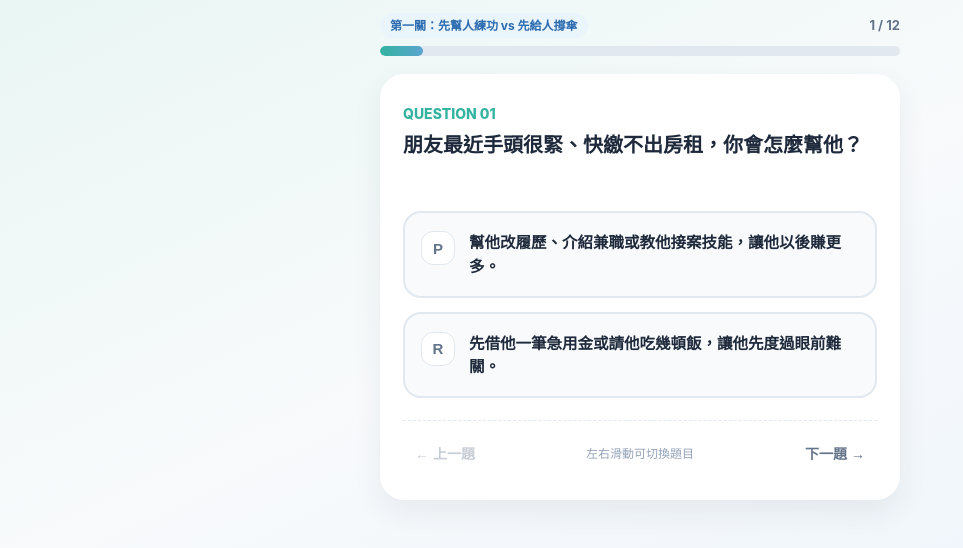
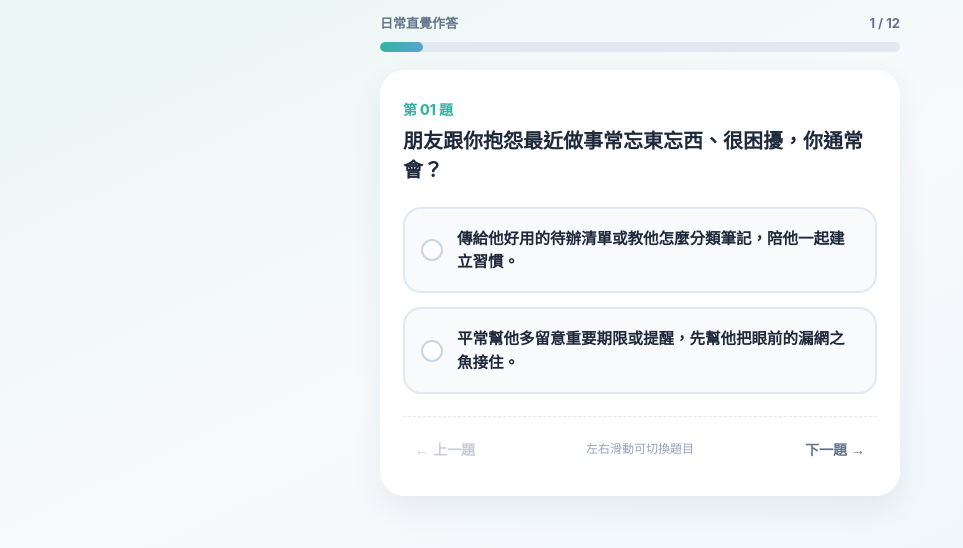
Before and after one commit to samally135-dot/social-investment, a plain HTML site: page index.html in a window 1280 px wide. Both pictures are taken after a click on the button "開始測驗（憑直覺作答）". Shown: the part 62-610 px from the top of the page, without its empty margins (0-963 px from the left). Drawn offline with Linux system fonts and the light colour scheme.

Commit message:
Update index.html

```diff
--- a/index.html
+++ b/index.html
@@ -125,34 +125,7 @@
     .hero-desc {
       font-size: 15px;
       color: var(--text-sub);
-      margin-bottom: 22px;
-    }
-
-    .dim-preview-grid {
-      display: grid;
-      grid-template-columns: 1fr 1fr;
-      gap: 10px;
       margin-bottom: 24px;
-    }
-
-    .dim-pill {
-      background: #F8FAFC;
-      border: 1px solid var(--border-soft);
-      border-radius: 14px;
-      padding: 12px;
-    }
-
-    .dim-pill-title {
-      font-size: 12px;
-      font-weight: 700;
-      color: var(--mint-dark);
-      margin-bottom: 4px;
-    }
-
-    .dim-pill-sub {
-      font-size: 13px;
-      font-weight: 600;
-      color: var(--text-main);
     }
 
     .btn-primary {
@@ -201,14 +174,6 @@
       margin-bottom: 8px;
     }
 
-    .stage-badge {
-      background: var(--sky-light);
-      color: #2B6CB0;
-      padding: 3px 10px;
-      border-radius: 999px;
-      font-size: 12px;
-    }
-
     .progress-track {
       width: 100%;
       height: 10px;
@@ -254,7 +219,7 @@
 
     .option-btn {
       display: flex;
-      align-items: flex-start;
+      align-items: center;
       gap: 14px;
       width: 100%;
       text-align: left;
@@ -272,25 +237,20 @@
       box-shadow: 0 6px 16px rgba(52, 179, 160, 0.16);
     }
 
-    .option-letter {
+    .option-dot {
       flex-shrink: 0;
-      width: 34px;
-      height: 34px;
-      border-radius: 12px;
+      width: 22px;
+      height: 22px;
+      border-radius: 999px;
       background: #FFFFFF;
-      border: 1.5px solid var(--border-soft);
-      display: flex;
-      align-items: center;
-      justify-content: center;
-      font-weight: 800;
-      font-size: 15px;
-      color: var(--text-sub);
+      border: 2px solid #CBD5E1;
+      transition: all 0.16s ease;
     }
 
-    .option-btn.selected .option-letter {
+    .option-btn.selected .option-dot {
       background: var(--mint-primary);
       border-color: var(--mint-primary);
-      color: #FFFFFF;
+      box-shadow: inset 0 0 0 4px #FFFFFF;
     }
 
     .option-copy {
@@ -568,29 +528,10 @@
   <section id="homeScreen" class="screen active">
     <div class="card">
       <span class="hero-badge">⏱️ 3 分鐘日常直覺測驗 · 共 12 題</span>
-      <h1 class="hero-title">面對需要幫忙的人，你是哪一種行動派？</h1>
+      <h1 class="hero-title">在日常小事裡，你是哪一種行動習慣？</h1>
       <p class="hero-desc">
-        不用背任何社會學理論！透過 12 個貼近日常的生活選擇題，測出你在「社會投資模型」中的 4 字母專屬角色卡與助人超能力。
+        不用想理論、也不用看任何字母提示，只要憑著平常遇到事情的第一直覺選出最像你的做法，最後就能揭曉你的專屬行動人格與角色卡。
       </p>
-
-      <div class="dim-preview-grid">
-        <div class="dim-pill">
-          <div class="dim-pill-title">第一關｜介入時機</div>
-          <div class="dim-pill-sub">P 提前練功 vs R 先給撐傘</div>
-        </div>
-        <div class="dim-pill">
-          <div class="dim-pill-title">第二關｜推動路徑</div>
-          <div class="dim-pill-sub">S 改好規則 vs I 一對一帶</div>
-        </div>
-        <div class="dim-pill">
-          <div class="dim-pill-title">第三關｜資源配置</div>
-          <div class="dim-pill-sub">E 人人有獎 vs T 集中弱勢</div>
-        </div>
-        <div class="dim-pill">
-          <div class="dim-pill-title">第四關｜價值目標</div>
-          <div class="dim-pill-sub">C 變強變厲害 vs W 活得有尊嚴</div>
-        </div>
-      </div>
 
       <button type="button" class="btn-primary" id="startBtn">開始測驗（憑直覺作答）</button>
     </div>
@@ -599,7 +540,7 @@
   <section id="quizScreen" class="screen">
     <div class="progress-wrap">
       <div class="progress-meta">
-        <span id="stageLabel" class="stage-badge">第一關：先練功 vs 先撐傘</span>
+        <span>日常直覺作答</span>
         <span id="progressText">1 / 12</span>
       </div>
       <div class="progress-track">
@@ -608,7 +549,7 @@
     </div>
 
     <div class="card question-box" id="questionCard">
-      <div class="q-number" id="qNumber">QUESTION 01</div>
+      <div class="q-number" id="qNumber">第 01 題</div>
       <h2 class="q-text" id="qText">題目載入中...</h2>
 
       <div class="options-list" id="optionsContainer"></div>
@@ -677,111 +618,87 @@
 <script>
   const QUESTIONS = [
     {
-      dim: 0,
-      stage: "第一關：先幫人練功 vs 先給人撐傘",
-      text: "朋友最近手頭很緊、快繳不出房租，你會怎麼幫他？",
+      text: "朋友跟你抱怨最近做事常忘東忘西、很困擾，你通常會？",
       options: [
-        { val: "P", text: "幫他改履歷、介紹兼職或教他接案技能，讓他以後賺更多。" },
-        { val: "R", text: "先借他一筆急用金或請他吃幾頓飯，讓他先度過眼前難關。" }
+        { val: "P", text: "傳給他好用的待辦清單或教他怎麼分類筆記，陪他一起建立習慣。" },
+        { val: "R", text: "平常幫他多留意重要期限或提醒，先幫他把眼前的漏網之魚接住。" }
       ]
     },
     {
-      dim: 0,
-      stage: "第一關：先幫人練功 vs 先給人撐傘",
-      text: "如果你當上社區主委，多出一筆經費，你最想辦什麼活動？",
+      text: "你買了一台新的平板或筆電，剛開始用時會？",
       options: [
-        { val: "P", text: "開免費的兒童英文班、長輩肌力運動課，讓大家越變越強。" },
-        { val: "R", text: "成立社區愛心物資站，誰家突然出狀況就能馬上來領物資。" }
+        { val: "P", text: "花時間摸熟快捷鍵、整理資料夾與設定模板，先把工具調教順手。" },
+        { val: "R", text: "先拿來應付今天要做的事就好，哪天卡住或出包再來查怎麼解決。" }
       ]
     },
     {
-      dim: 0,
-      stage: "第一關：先幫人練功 vs 先給人撐傘",
-      text: "你覺得幫人幫到底，最重要的是哪件事？",
+      text: "看到身邊的人遇到煩惱，你心裡最常浮現的想法是？",
       options: [
-        { val: "P", text: "教會他釣魚的方法，讓他以後不用再靠別人。" },
-        { val: "R", text: "在他快餓死之前，先給他一條魚吃飽再說。" }
+        { val: "P", text: "如果他學會這招，以後遇到類似狀況就不用慌了。" },
+        { val: "R", text: "他現在一定很累，先陪他喘口氣、幫他擋一下眼前的壓力再說。" }
       ]
     },
     {
-      dim: 1,
-      stage: "第二關：改好規則 vs 帶好個人",
-      text: "看到同學一直熬夜打工、功課快被當掉，你覺得根本解方是什麼？",
+      text: "你跟室友或家人常因為「誰該倒垃圾／洗碗／維持整潔」起爭執，你會？",
       options: [
-        { val: "S", text: "學校應該提高獎助學金、降低學費，或規定校內工讀時薪要夠高。" },
-        { val: "I", text: "找幾個朋友幫他補習重點，教他怎麼做時間管理與讀書筆記。" }
+        { val: "S", text: "貼一張清楚的輪值表或訂出明確標準，照規矩走就不用一直吵。" },
+        { val: "I", text: "找對方坐下來好好聊，了解彼此最近是不是太忙、哪裡卡關，再彈性調整。" }
       ]
     },
     {
-      dim: 1,
-      stage: "第二關：改好規則 vs 帶好個人",
-      text: "新手剛進公司一直做錯事、被主管罵，你會怎麼建議？",
+      text: "在群組或社團裡，大家常常時間對不起來、資訊很亂，你會？",
       options: [
-        { val: "S", text: "把公司的作業流程（SOP）和新人手冊改清楚，不要只靠老鳥口頭教。" },
-        { val: "I", text: "幫他配一位有耐心的前輩一對一帶他，手把手教到會為止。" }
+        { val: "S", text: "建一個共編表單或固定回報格式，把流程理順讓大家照著填。" },
+        { val: "I", text: "一個一個私訊問大家方便的時間，順便關心一下近況、慢慢喬。" }
       ]
     },
     {
-      dim: 1,
-      stage: "第二關：改好規則 vs 帶好個人",
-      text: "在團購或分組報告遇到「搭便車」的人，你通常怎麼處理？",
+      text: "你覺得讓事情順利運作，比較關鍵的是？",
       options: [
-        { val: "S", text: "訂好明確的分工表跟扣分規則，讓制度自動淘汰偷懶的人。" },
-        { val: "I", text: "私下找他聊聊，問他是不是遇到什麼困難，幫他找適合的工作。" }
+        { val: "S", text: "規則跟流程有沒有寫清楚、公不公平，制度對了大家就會順。" },
+        { val: "I", text: "人跟人之間的默契、信任與個別狀況，有沒有被好好照顧到。" }
       ]
     },
     {
-      dim: 2,
-      stage: "第三關：人人有獎 vs 集中火力",
-      text: "如果你是市長，要發一筆「育兒或學習補助」，你會怎麼發？",
+      text: "你買了一盒很好吃的點心或飲料要請大家，通常會怎麼分？",
       options: [
-        { val: "E", text: "不管有錢沒錢，只要符合年齡人人都能領，大家一起受惠才不會被貼標籤。" },
-        { val: "T", text: "設下收入門檻，把錢全部集中發給最辛苦的低收入家庭，補助金額加倍。" }
+        { val: "E", text: "不管大家肚子餓不餓，一人一份、大小差不多，最公平也不會有壓力。" },
+        { val: "T", text: "看誰今天最累、還沒吃飯或特別辛苦，把份量多留一點給他。" }
       ]
     },
     {
-      dim: 2,
-      stage: "第三關：人人有獎 vs 集中火力",
-      text: "學校要蓋一間新的自習室，位置有限，你贊成哪種使用規則？",
+      text: "你的書桌、抽屜或手機相簿空間快滿了，你會怎麼整理？",
       options: [
-        { val: "E", text: "先搶先贏或輪流登記，全校同學都有平等使用的權利。" },
-        { val: "T", text: "優先保留給家裡沒地方讀書、或申請清寒助學的同學使用。" }
+        { val: "E", text: "用統一的分類規則或標準去篩選，一視同仁決定留或刪。" },
+        { val: "T", text: "挑出對你特別有意義、或現在最常需要用到的重點優先留下。" }
       ]
     },
     {
-      dim: 2,
-      stage: "第三關：人人有獎 vs 集中火力",
-      text: "你比較認同哪種分蛋糕的方式？",
+      text: "如果有機會抽獎或拿限量小禮物，你的想法比較接近？",
       options: [
-        { val: "E", text: "每個人都切一樣大塊，最公平、也最不會吵架。" },
-        { val: "T", text: "看誰現在肚子最餓，就把最大塊的切給他。" }
+        { val: "E", text: "大家都有機會抽、規則公開透明，沒抽到也認了，重點是參與感。" },
+        { val: "T", text: "希望真正需要或特別喜歡的人能拿到，比平均分配更有意義。" }
       ]
     },
     {
-      dim: 3,
-      stage: "第四關：變強變厲害 vs 活得有尊嚴",
-      text: "你覺得一份「好工作」最重要的條件是什麼？",
+      text: "放假或下課後沒有硬性行程時，哪一種狀態讓你覺得最充實？",
       options: [
-        { val: "C", text: "能學到真本事、升遷快、薪水有成長空間，未來更有競爭力。" },
-        { val: "W", text: "準時下班、氣氛友善、不內耗，有足夠時間陪家人跟做喜歡的事。" }
+        { val: "C", text: "學了一點新東西、把某件事做得比上次更好，覺得自己有在往前走。" },
+        { val: "W", text: "睡到自然醒、發呆、畫畫或做喜歡的事，完全不用趕進度、身心很放鬆。" }
       ]
     },
     {
-      dim: 3,
-      stage: "第四關：變強變厲害 vs 活得有尊嚴",
-      text: "如果朋友決定辭職回家專心照顧生病的家人，你的反應是？",
+      text: "當你連續幾天很忙、很累的時候，你最先在意的通常是？",
       options: [
-        { val: "C", text: "會替他擔心職涯中斷，幫他找找看有沒有政府的喘息服務讓他能繼續上班。" },
-        { val: "W", text: "很佩服他的決定，認為照顧家人本來就是超有價值的事，政府應該發薪水給他。" }
+        { val: "C", text: "進度會不會落後、效率有沒有變差，怕自己掉隊或表現失常。" },
+        { val: "W", text: "自己是不是快撐不住了、情緒有沒有緊繃，想先讓自己好好休息。" }
       ]
     },
     {
-      dim: 3,
-      stage: "第四關：變強變厲害 vs 活得有尊嚴",
-      text: "你理想中的「幸福社會」長什麼樣子？",
+      text: "對你來說，一天結束時最棒的感覺是？",
       options: [
-        { val: "C", text: "每個人都很有能力、社會充滿活力與效率，大家一起把餅做大。" },
-        { val: "W", text: "不管你賺多賺少、有沒有在上班，每個人都能被溫柔對待、有尊嚴地生活。" }
+        { val: "C", text: "今天又解鎖了一個技能或完成一件事，我越來越厲害了！" },
+        { val: "W", text: "今天過得很舒服、沒有委屈自己，我可以安心睡覺了。" }
       ]
     }
   ];
@@ -926,7 +843,6 @@
   const resultScreen = document.getElementById("resultScreen");
   const qNumber = document.getElementById("qNumber");
   const qText = document.getElementById("qText");
-  const stageLabel = document.getElementById("stageLabel");
   const progressText = document.getElementById("progressText");
   const progressFill = document.getElementById("progressFill");
   const optionsContainer = document.getElementById("optionsContainer");
@@ -943,9 +859,8 @@
 
   function renderQuestion(index) {
     const q = QUESTIONS[index];
-    qNumber.textContent = "QUESTION " + String(index + 1).padStart(2, "0");
+    qNumber.textContent = "第 " + String(index + 1).padStart(2, "0") + " 題";
     qText.textContent = q.text;
-    stageLabel.textContent = q.stage;
     progressText.textContent = (index + 1) + " / " + QUESTIONS.length;
     progressFill.style.width = (((index + 1) / QUESTIONS.length) * 100) + "%";
 
@@ -954,7 +869,7 @@
       const btn = document.createElement("button");
       btn.type = "button";
       btn.className = "option-btn" + (answers[index] === opt.val ? " selected" : "");
-      btn.innerHTML = '<span class="option-letter">' + opt.val + '</span><span class="option-copy">' + opt.text + '</span>';
+      btn.innerHTML = '<span class="option-dot"></span><span class="option-copy">' + opt.text + '</span>';
       btn.addEventListener("click", () => handleSelect(opt.val));
       optionsContainer.appendChild(btn);
     });
@@ -1174,4 +1089,4 @@
   });
 </script>
 </body>
-  </html>
+        </html>
```
